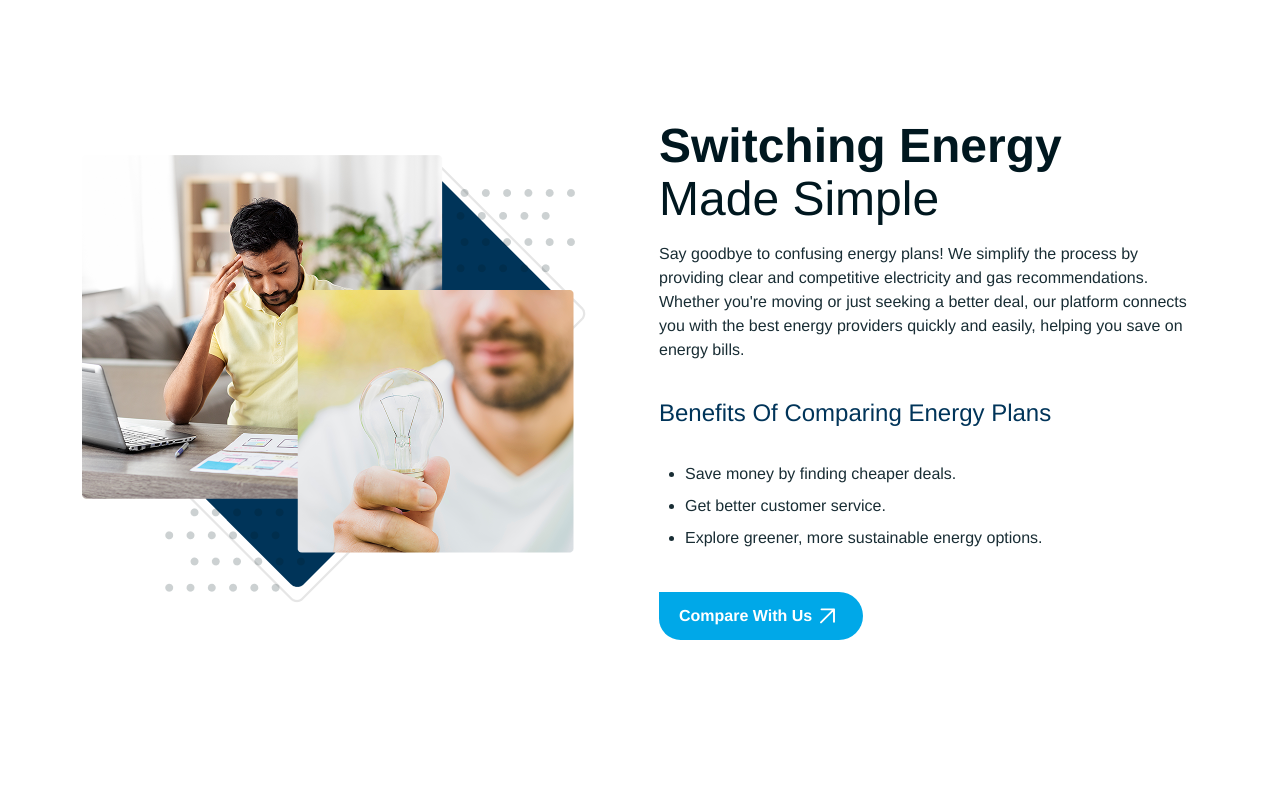
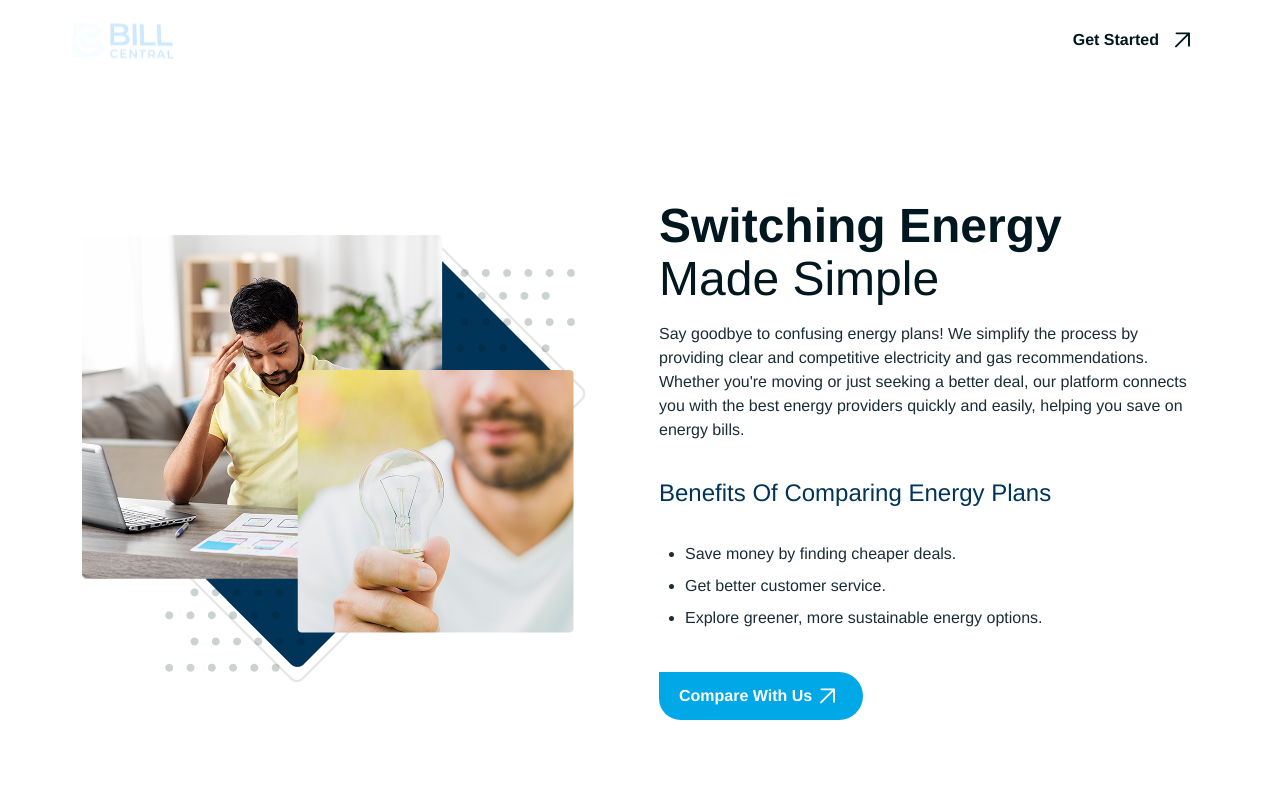
Before and after one commit to Harsh-Bishnoi/react-bill-central, a React (Vite) app: page / in a window 1280 px wide. Shown: the top 800 px of the page. Built offline with nearby package versions, Linux system fonts and the light colour scheme.

Commit message:
header done

```diff
--- a/src/App.css
+++ b/src/App.css
@@ -12,3 +12,24 @@
 .swiper-arrow svg path {
     transition: all 200ms ease-in-out;
 }
+
+@media (max-width:1023.98px) {
+    .nav-link {
+        flex-direction: column;
+        width: 100%;
+        min-height: 100vh;
+        position: fixed;
+        justify-content: center;
+        bottom: 0;
+        right: -100% !important;
+        top: 0%;
+        transition: all 300ms ease-in-out !important;
+        z-index: 3;
+        align-items: center;
+        backdrop-filter: blur(50px);
+    }
+
+    .show-navbar {
+        right: 0 !important;
+    }
+}
--- a/src/App.jsx
+++ b/src/App.jsx
@@ -3,19 +3,21 @@ import ChooseUtilities from './components/ChooseUtilities'
 import ComprehensiveUtility from './components/ComprehensiveUtility'
 import Footer from './components/Footer'
 import FrequentlyQuestions from './components/FrequentlyQuestions'
+import Header from './components/Header'
 import StepsToSwitch from './components/StepsToSwitch'
 import SwitchingEnergy from './components/SwitchingEnergy'
-import Testimonials from './components/Testimonials'
+// import Testimonials from './components/Testimonials'
 
 function App() {
 
   return (
     <>
+      <Header/>
       <SwitchingEnergy />
       <StepsToSwitch />
       <ComprehensiveUtility />
       <ChooseUtilities />
-      <Testimonials />
+      {/* <Testimonials /> */}
       <FrequentlyQuestions />
       <Footer />
     </>
--- /dev/null
+++ b/src/components/Header.jsx
@@ -0,0 +1,52 @@
+import React, { useState, useEffect } from 'react';
+import CustomButton from './common/CustomButton'
+import NavIcon from '../assets/images/svg/nav-icon.svg'
+const Header = () => {
+    const [menuOpen, setMenuOpen] = useState(false);
+
+    const toggleNavbar = () => {
+        setMenuOpen(!menuOpen);
+        document.body.classList.toggle("overflow-hidden", !menuOpen);
+    };
+
+    useEffect(() => {
+        return () => {
+            document.body.classList.remove("overflow-hidden");
+        };
+    }, []);
+
+    return (
+        <nav className='px-4'>
+            <div className="max-w-[1140px] mx-auto">
+                <div className="flex justify-between items-center py-4">
+                        <a href="#"><img src={NavIcon} alt="nav-logo"/></a>
+                    <div onClick={toggleNavbar} className="z-50 lg:hidden flex flex-col justify-between w-6 h-5 cursor-pointer">
+                        <span className={`block h-1 rounded-3xl bg-white transition-transform duration-300 ease-in-out ${menuOpen && 'rotate-45 translate-y-2'}`}></span>
+                        <span className={`block h-1 rounded-3xl bg-white transition-transform duration-300 ease-in-out ${menuOpen && 'opacity-0'}`}></span>
+                        <span className={`block h-1 rounded-3xl bg-white transition-transform duration-300 ease-in-out ${menuOpen && '-rotate-45 -translate-y-2'}`}></span>
+                    </div>
+                    <ul id='nav-name' className={`list-unstyled flex justify-center items-center nav-link gap-6 mb-0 ${menuOpen ? "show-navbar" : ""}`}>
+                        <li><a className='font-family-primary font-normal text-base leading-[100%] opacity-90 capitalize text-white relative after:absolute after:-bottom-1 after:left-1/2 after:-translate-x-1/2 after:h-0.5 after:w-0 after:bg-white after:rounded hover:after:w-full after:duration-300 after:ease-linear after:transition-all' href="#">About</a></li>
+                        <li><a className='font-family-primary font-normal text-base leading-[100%] opacity-90 capitalize text-white relative after:absolute after:-bottom-1 after:left-1/2 after:-translate-x-1/2 after:h-0.5 after:w-0 after:bg-white after:rounded hover:after:w-full after:duration-300 after:ease-linear after:transition-all' href="#">How It Works</a></li>
+                        <li><a className='font-family-primary font-normal text-base leading-[100%] opacity-90 capitalize text-white relative after:absolute after:-bottom-1 after:left-1/2 after:-translate-x-1/2 after:h-0.5 after:w-0 after:bg-white after:rounded hover:after:w-full after:duration-300 after:ease-linear after:transition-all' href="#">Services</a></li>
+                        <li><a className='font-family-primary font-normal text-base leading-[100%] opacity-90 capitalize text-white relative after:absolute after:-bottom-1 after:left-1/2 after:-translate-x-1/2 after:h-0.5 after:w-0 after:bg-white after:rounded hover:after:w-full after:duration-300 after:ease-linear after:transition-all' href="#">Testimonials</a></li>
+                        <li><a className='font-family-primary font-normal text-base leading-[100%] opacity-90 capitalize text-white relative after:absolute after:-bottom-1 after:left-1/2 after:-translate-x-1/2 after:h-0.5 after:w-0 after:bg-white after:rounded hover:after:w-full after:duration-300 after:ease-linear after:transition-all' href="#">Why Us</a></li>
+                        <li><a className='font-family-primary font-normal text-base leading-[100%] opacity-90 capitalize text-white relative after:absolute after:-bottom-1 after:left-1/2 after:-translate-x-1/2 after:h-0.5 after:w-0 after:bg-white after:rounded hover:after:w-full after:duration-300 after:ease-linear after:transition-all' href="#">FAQ</a></li>
+                        <li className='lg:hidden'><CustomButton btnClass="bg-white !text-[#00171F]" btnText="Get Started" blackArrow={<svg width="15" height="16" viewBox="0 0 15 16" fill="none" xmlns="http://www.w3.org/2000/svg">
+                            <path d="M1 14.3691L14 1.36914M14 1.36914V13.8491M14 1.36914H1.52" stroke="#00171F" stroke-width="1.93338" stroke-linecap="round" stroke-linejoin="round" />
+                        </svg>
+                        } /></li>
+                    </ul>
+                    <ul className='max-lg:hidden block'>
+                        <li className=''><CustomButton btnClass="bg-white !text-[#00171F]" btnText="Get Started" blackArrow={<svg width="15" height="16" viewBox="0 0 15 16" fill="none" xmlns="http://www.w3.org/2000/svg">
+                            <path d="M1 14.3691L14 1.36914M14 1.36914V13.8491M14 1.36914H1.52" stroke="#00171F" stroke-width="1.93338" stroke-linecap="round" stroke-linejoin="round" />
+                        </svg>
+                        } /></li>
+                    </ul>
+                </div>
+            </div>
+        </nav>
+    );
+};
+
+export default Header;
```
Also changed, not shown: src/components/Testimonials.jsx (+73 -52 lines), src/assets/images/svg/nav-icon.svg (added).
